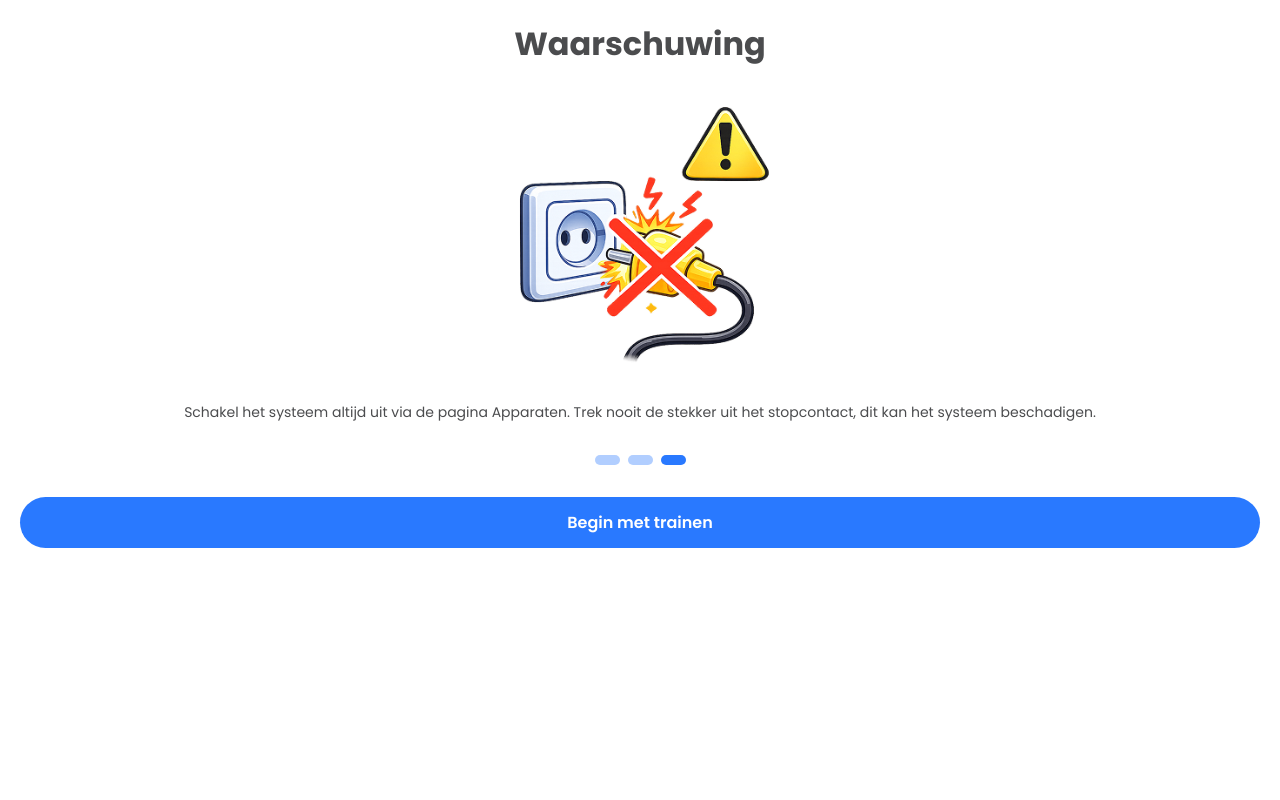
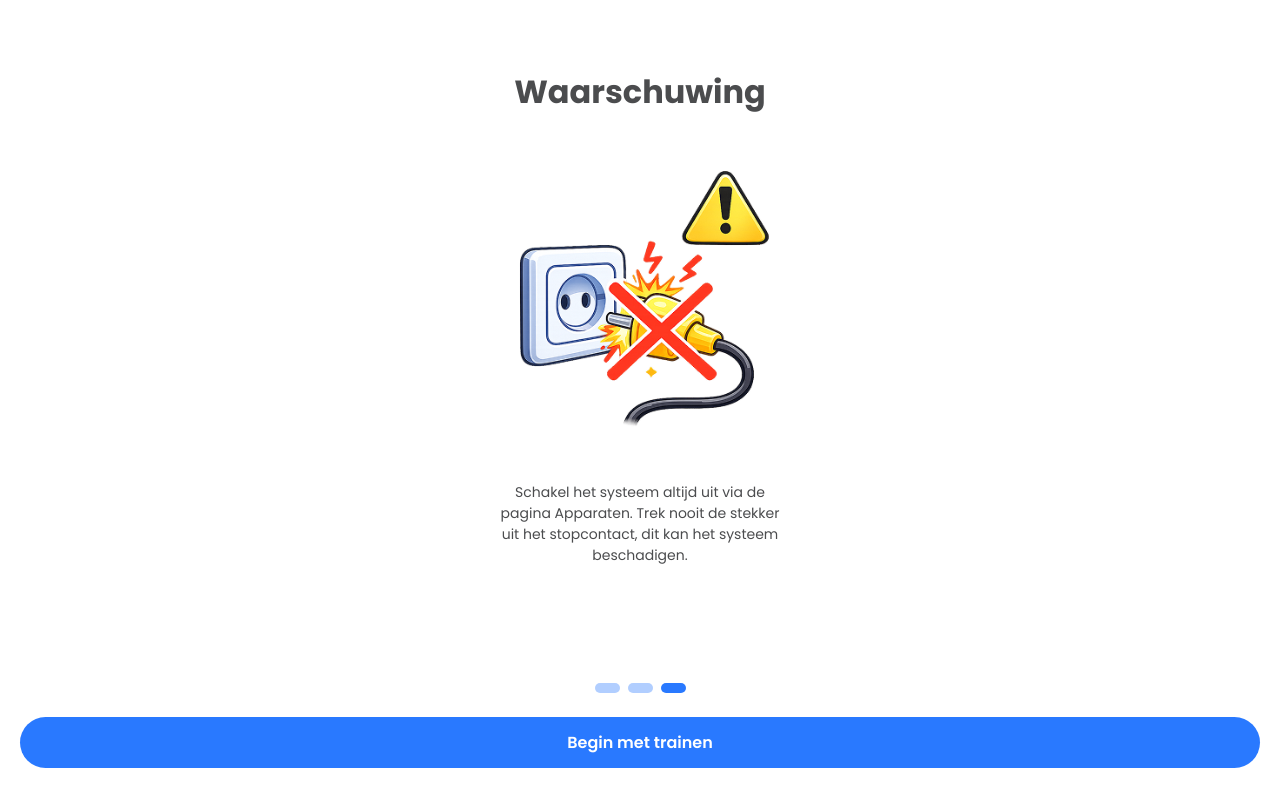
Before and after one commit to VandeputteArne/BrainMoveG1, a Vue app in the folder frontend/: page /warning in a window 1280 px wide. Built offline with nearby package versions, Linux system fonts and the light colour scheme.

Commit message:
feat: improve onboarding warning layout and structure for better user experience

```diff
--- a/frontend/src/views/onboarding/OnboardingSetup.vue
+++ b/frontend/src/views/onboarding/OnboardingSetup.vue
@@ -56,7 +56,7 @@ onMounted(() => {
   flex-direction: column;
   align-items: center;
   justify-content: start;
-  height: 100dvh;
+  max-height: 100dvh;
   gap: 2rem;
 }
 
@@ -102,6 +102,9 @@ onMounted(() => {
   flex-direction: column;
   align-items: center;
   gap: 2rem;
+
+  position: absolute;
+  bottom: 2rem;
 }
 
 .c-setup__progess-blocks {
--- a/frontend/src/views/onboarding/OnboardingWarning.vue
+++ b/frontend/src/views/onboarding/OnboardingWarning.vue
@@ -8,12 +8,14 @@ import OnboardingProgressBlock from '../../components/onboarding/OnboardingProgr
     <h1>Waarschuwing</h1>
     <img src="/images/waarschuwing.png" alt="Waarschuwing" class="c-warning__img" />
     <p class="c-warning__text">Schakel het systeem altijd uit via de pagina Apparaten. Trek nooit de stekker uit het stopcontact, dit kan het systeem beschadigen.</p>
-    <div class="c-warning__progess-blocks">
-      <OnboardingProgressBlock :active="false" />
-      <OnboardingProgressBlock :active="false" />
-      <OnboardingProgressBlock :active="true" />
+    <div class="c-warning__progress">
+      <div class="c-warning__progess-blocks">
+        <OnboardingProgressBlock :active="false" />
+        <OnboardingProgressBlock :active="false" />
+        <OnboardingProgressBlock :active="true" />
+      </div>
+      <buttons-primary url="/games" title="Begin met trainen" />
     </div>
-    <buttons-primary url="/games" title="Begin met trainen" />
   </div>
 </template>
 
@@ -22,17 +24,32 @@ import OnboardingProgressBlock from '../../components/onboarding/OnboardingProgr
   display: flex;
   flex-direction: column;
   align-items: center;
-  justify-content: start;
-  gap: 2rem;
+  justify-content: center;
+  gap: 3rem;
+  margin-top: 3rem;
 
   .c-warning__text {
     text-align: center;
     padding: 0 1rem;
+    max-width: 20rem;
   }
 
   .c-warning__progess-blocks {
     display: flex;
     gap: 0.5rem;
+  }
+
+  .c-warning__progress {
+    display: flex;
+    flex-direction: column;
+    align-items: center;
+    gap: 1.5rem;
+    margin-top: 2rem;
+    width: 100%;
+    padding: 0rem 1.25rem;
+
+    position: absolute;
+    bottom: 2rem;
   }
 
   .c-warning__img {
```
